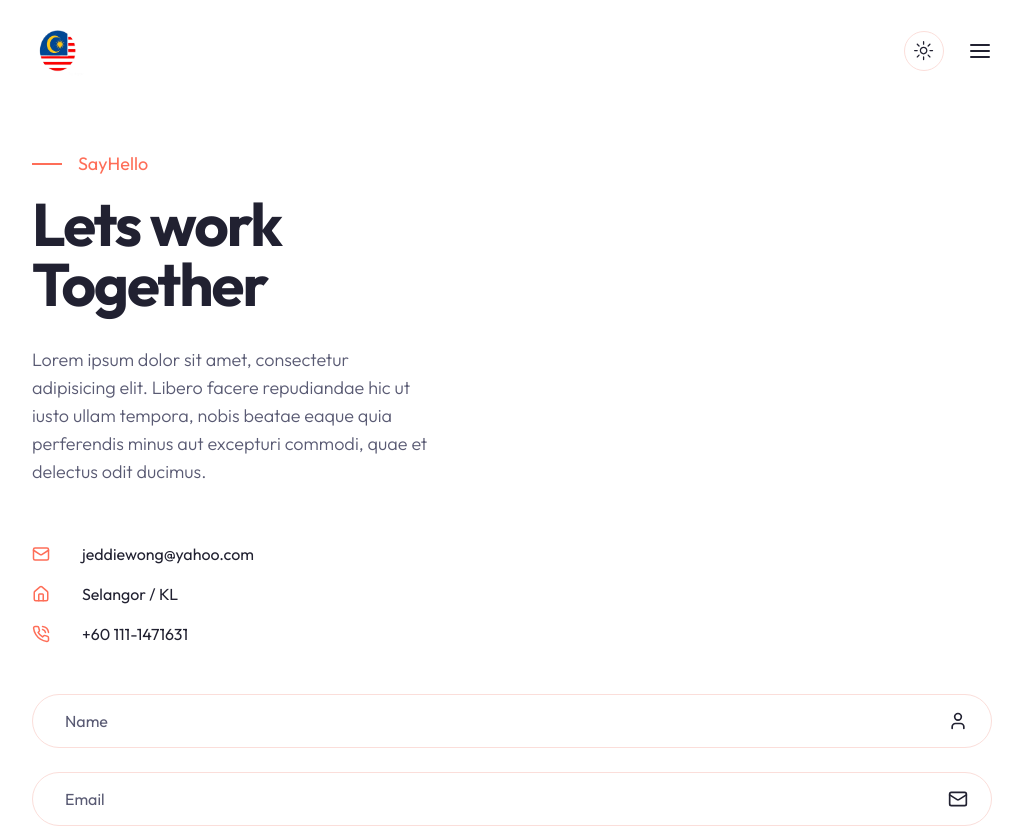
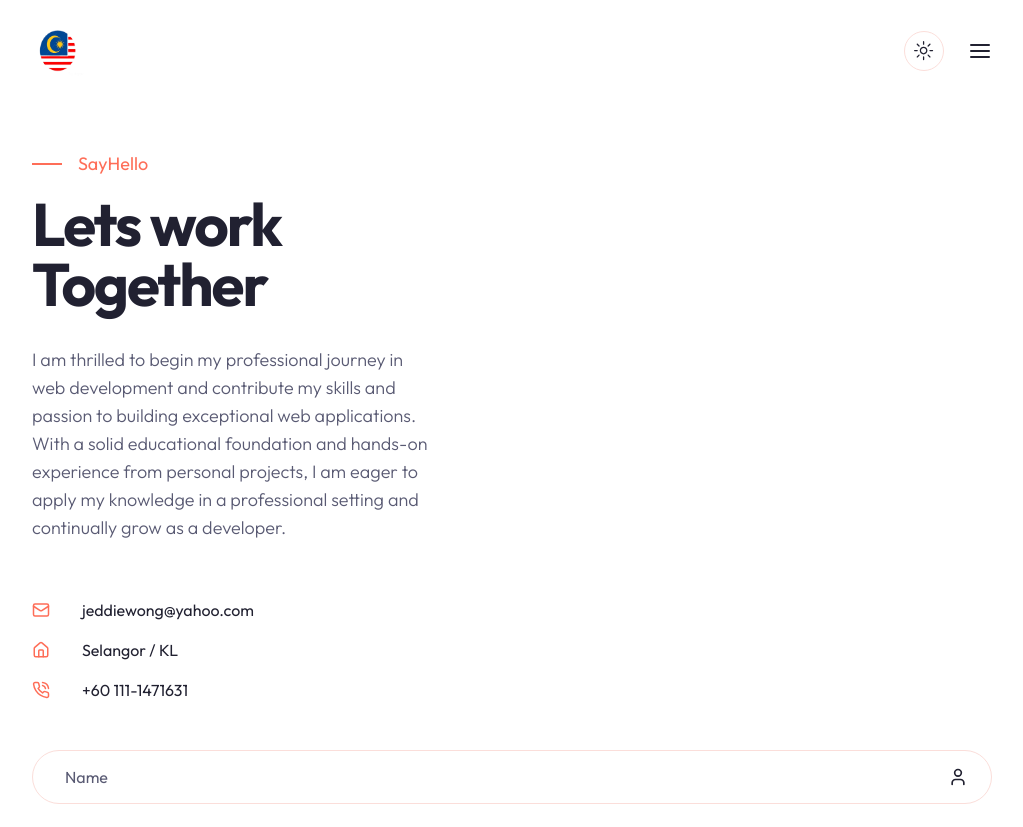
Before and after one commit to Prowong01/portfolio, a Next.js app: page /contact in a window 1280 px wide. Shown: the top 827 px of the page, without its empty margins (128-1151 px from the left). Built offline with nearby package versions, Linux system fonts and the light colour scheme.

Commit message:
done fixing default project

```diff
--- a/app/contact/page.jsx
+++ b/app/contact/page.jsx
@@ -15,10 +15,12 @@ const Contact = () => {
             </div>
             <h1 className="h1 max-w-md mb-8">Lets work Together</h1>
             <p className="subtitle max-w-[400px]">
-              Lorem ipsum dolor sit amet, consectetur adipisicing elit. Libero
-              facere repudiandae hic ut iusto ullam tempora, nobis beatae eaque
-              quia perferendis minus aut excepturi commodi, quae et delectus
-              odit ducimus.
+              I am thrilled to begin my professional journey in web development
+              and contribute my skills and passion to building exceptional web
+              applications. With a solid educational foundation and hands-on
+              experience from personal projects, I am eager to apply my
+              knowledge in a professional setting and continually grow as a
+              developer.
             </p>
           </div>
           {/* illustration */}
--- a/app/projects/page.jsx
+++ b/app/projects/page.jsx
@@ -71,7 +71,10 @@ const projectData = [
   },
 ];
 
-const uniqueCategories = [...new Set(projectData.map((item) => item.category))];
+const uniqueCategories = [
+  "all projects",
+  ...new Set(projectData.map((item) => item.category)),
+];
 
 const Projects = () => {
   const [categories, setCategories] = useState(uniqueCategories);
@@ -91,7 +94,7 @@ const Projects = () => {
           My Projects
         </h2>
         {/* tabs */}
-        <Tabs defaultValue="category" className="mb-24 xl:mb-48">
+        <Tabs defaultValue="all projects" className="mb-24 xl:mb-48">
           <TabsList className="w-full grid h-full md:grid-cols-4 lg:max-w-[640px] mb-12 mx-auto md:border dark:border-none">
             {categories.map((category, index) => {
               return (
--- a/components/Work.jsx
+++ b/components/Work.jsx
@@ -102,7 +102,7 @@ const Work = () => {
         {/* text */}
         <div className="max-w-[400px] mx-auto xl:mx-0 text-center xl:text-left mb-12 xl:h-[400px] flex flex-col justify-center items-center xl:items-start">
           <h2 className="section-title mb-4">Latest Project</h2>
-          <p className="subtitle mb-8">Lorem aadsad asd adadad dad</p>
+          <p className="subtitle mb-8">All learn from Youtube :)</p>
           <Link href="/projects">
             <Button>All projects</Button>
           </Link>
```
